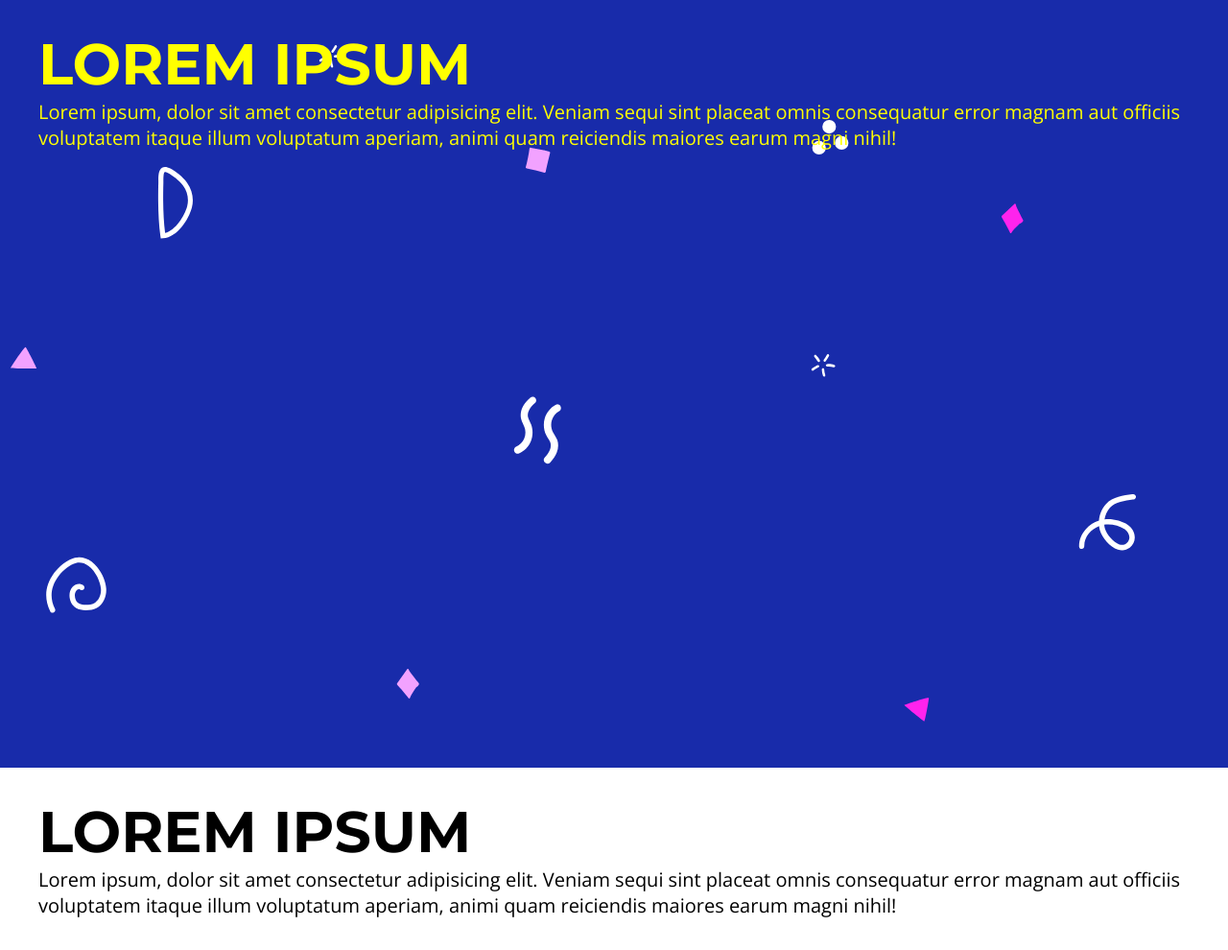
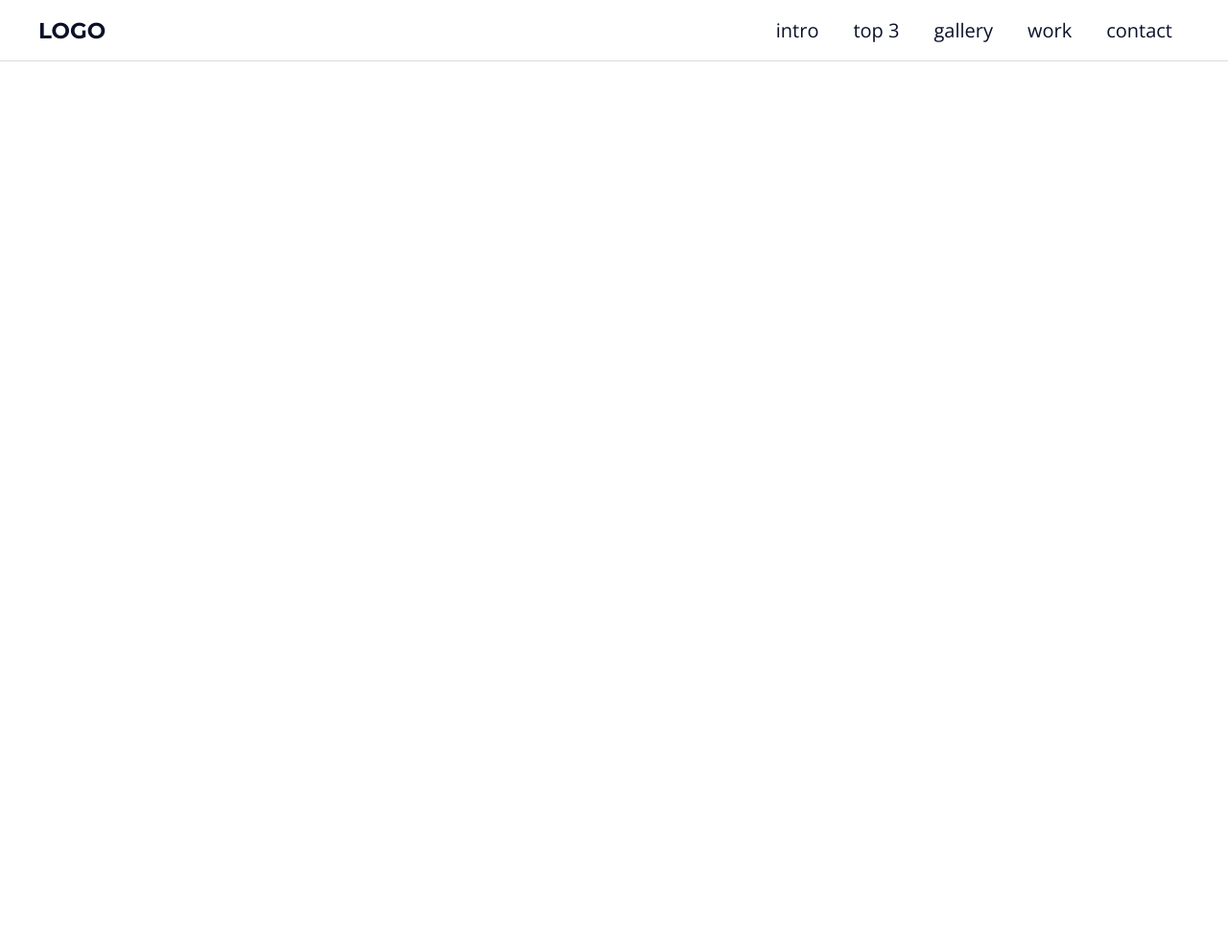
Before and after one commit to MaziliAndre/landingPageExample, a plain HTML site: page index.html in a window 1280 px wide. Shown: the whole page at 96% size. After the commit the page ends 800 px from the top, so only its background shows below. Drawn offline with nearby package versions, Linux system fonts and the light colour scheme.

Commit message:
Navigation Menu

```diff
--- a/assets/css/style.css
+++ b/assets/css/style.css
@@ -2,6 +2,7 @@
     --primary-color: #0A1128;
     --white-color: #FFFFFF;
     --yellow-color: #ffff00;
+    --light-gray-color: #dedada;
     --gap: 3rem;
 }
 
@@ -46,6 +47,11 @@ h5{
     font-size: 4rem;
 }
 
+a{
+    text-decoration: none;
+}
+
+
 .main-bg{
     background-image: url('../img/main.svg');
     background-size: cover;
@@ -66,3 +72,46 @@ h5{
 .section{
     min-height: 100vh;
 }
+
+.menu{
+    background: var(--white-color);
+    position: fixed;
+    top: 0;
+    left: 0;
+    right: 0;
+    width: 100%;
+    border-bottom: 1px solid var(--light-gray-color);
+}
+
+.menu-content{
+    display: flex;
+    justify-content: space-between;
+    align-items: center;
+    padding-top: 0;
+    padding-bottom: 0;
+}
+
+.menu h2{
+    font-size: 2.3rem;
+    color: var(--primary-color);
+}
+
+.menu h2 a{
+    color: inherit;
+}
+
+.menu ul{
+    list-style: none;
+    display: flex;
+}
+
+.menu ul li a{
+    display:  block;
+    padding: 1.8rem;
+    color: var(--primary-color)
+}
+
+.menu ul li a:hover{
+    background-color: rgb(0, 0, 0, 0.35);
+    transition: 500ms;
+}
--- a/index.html
+++ b/index.html
@@ -10,16 +10,19 @@
     <link href="https://fonts.googleapis.com/css2?family=Montserrat:ital,wght@0,100..900;1,100..900&family=Open+Sans:ital,wght@0,300..800;1,300..800&display=swap" rel="stylesheet">
 </head>
 <body>
-    <section class="main-bg section">
-        <div class="main-content">
-            <h1>Lorem Ipsum</h1>
-            <p>Lorem ipsum, dolor sit amet consectetur adipisicing elit. Veniam sequi sint placeat omnis consequatur error magnam aut officiis voluptatem itaque illum voluptatum aperiam, animi quam reiciendis maiores earum magni nihil!</p>
-        </div>
+    <aside class="menu">
+        <section class="main-content menu-content">
+            <h2><a href="#home">LOGO</a></h2>
+
+            <nav>
+                <ul>
+                    <li><a href="#intro">intro</a></li>
+                    <li><a href="#top-3">top 3</a></li>
+                    <li><a href="#gallery">gallery</a></li>
+                    <li><a href="#work">work</a></li>
+                    <li><a href="#contact">contact</a></li>
+                </ul>
+            </nav>
     </section>
-    <section class="white-bg section">
-        <div class="main-content">
-            <h1>Lorem Ipsum</h1>
-            <p>Lorem ipsum, dolor sit amet consectetur adipisicing elit. Veniam sequi sint placeat omnis consequatur error magnam aut officiis voluptatem itaque illum voluptatum aperiam, animi quam reiciendis maiores earum magni nihil!</p>
-        </div>
-    </section>
+    </aside>
 </html>
```
